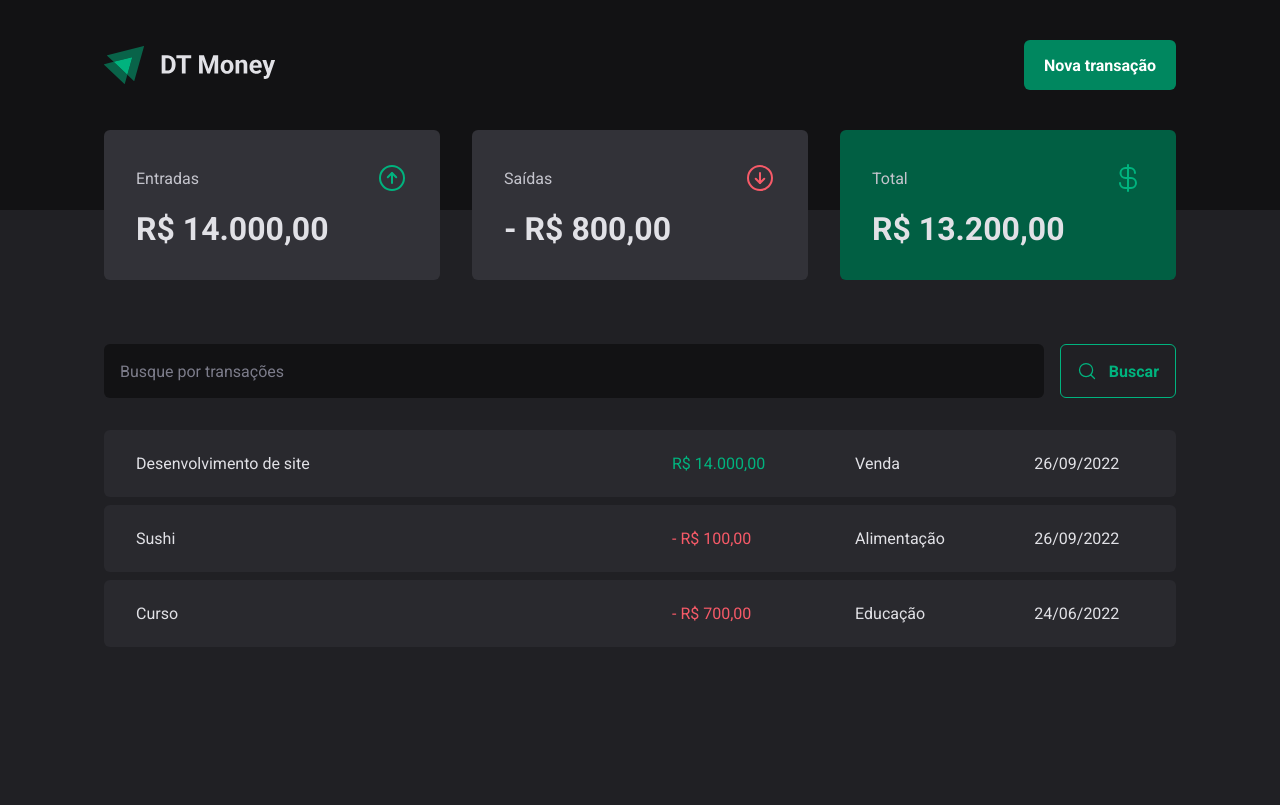
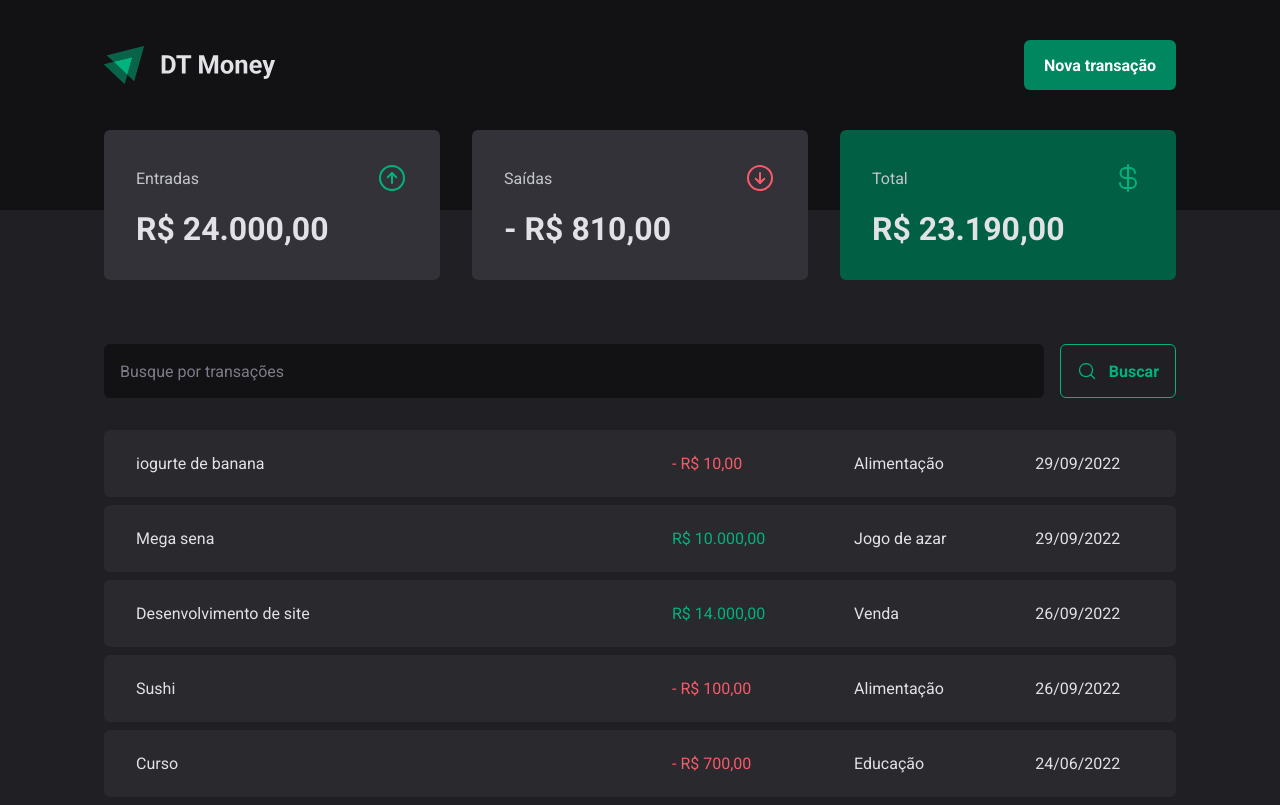
Before and after one commit to igor-marchi/03-dt-money, a React (Vite) app: page / in a window 1280 px wide. Built offline with nearby package versions, Linux system fonts and the light colour scheme; data requests are answered from the project's data file.

Commit message:
create transaction

```diff
--- a/server.json
+++ b/server.json
@@ -23,6 +23,22 @@
       "category": "Educação",
       "price": 700,
       "createdAt": "2022-06-24T23:30:44.198Z"
+    },
+    {
+      "description": "Mega sena",
+      "category": "Jogo de azar",
+      "price": 10000,
+      "type": "income",
+      "createdAt": "2022-09-29T00:55:08.491Z",
+      "id": 4
+    },
+    {
+      "description": "iogurte de banana",
+      "category": "Alimentação",
+      "price": 10,
+      "type": "outcome",
+      "createdAt": "2022-09-29T01:09:56.192Z",
+      "id": 5
     }
   ]
 }
--- a/src/components/NewTransactionModal/index.tsx
+++ b/src/components/NewTransactionModal/index.tsx
@@ -11,6 +11,9 @@ import {
   TransactionButton,
   TransactionTypeContainer,
 } from "./styles";
+import { api } from "../../lib/axios";
+import { useContext } from "react";
+import { TransactionsContext } from "../../contexts/TransactionContext";
 
 const newTransactionFormSchema = z.object({
   description: z.string(),
@@ -22,10 +25,12 @@ const newTransactionFormSchema = z.object({
 type NewTransactionFormInputs = z.infer<typeof newTransactionFormSchema>;
 
 export function NewTransactionModal() {
+  const { createTransaction } = useContext(TransactionsContext);
   const {
     control,
     register,
     handleSubmit,
+    reset,
     formState: { isSubmitting },
   } = useForm<NewTransactionFormInputs>({
     resolver: zodResolver(newTransactionFormSchema),
@@ -35,8 +40,16 @@ export function NewTransactionModal() {
   });
 
   async function handleCreateNewTransaction(data: NewTransactionFormInputs) {
-    await new Promise((resolve) => setTimeout(resolve, 2000));
-    console.log(data);
+    const { category, description, price, type } = data;
+
+    createTransaction({
+      category,
+      description,
+      price,
+      type,
+    });
+
+    reset();
   }
 
   return (
--- a/src/contexts/TransactionContext.tsx
+++ b/src/contexts/TransactionContext.tsx
@@ -10,9 +10,16 @@ interface Transaction {
   createdAt: string;
 }
 
+interface CreateTransactionInput {
+  description: string;
+  category: string;
+  price: number;
+  type: "income" | "outcome";
+}
 interface TransactionsContextType {
   transactions: Transaction[];
   fetchTransactions: (query?: string) => Promise<void>;
+  createTransaction: (data: CreateTransactionInput) => Promise<void>;
 }
 
 interface TransactionsProviderProps {
@@ -27,6 +34,8 @@ export function TransactionsProvider({ children }: TransactionsProviderProps) {
   async function fetchTransactions(query?: string) {
     const response = await api.get("/transactions", {
       params: {
+        _sort: "createdAt",
+        _order: "desc",
         q: query,
       },
     });
@@ -34,12 +43,28 @@ export function TransactionsProvider({ children }: TransactionsProviderProps) {
     setTransactions(response.data);
   }
 
+  async function createTransaction(data: CreateTransactionInput) {
+    const { category, description, price, type } = data;
+
+    const response = await api.post("/transactions", {
+      description,
+      category,
+      price,
+      type,
+      createdAt: new Date(),
+    });
+
+    setTransactions((state) => [response.data, ...state]);
+  }
+
   useEffect(() => {
     fetchTransactions();
   }, []);
 
   return (
-    <TransactionsContext.Provider value={{ transactions, fetchTransactions }}>
+    <TransactionsContext.Provider
+      value={{ transactions, fetchTransactions, createTransaction }}
+    >
       {children}
     </TransactionsContext.Provider>
   );
```
